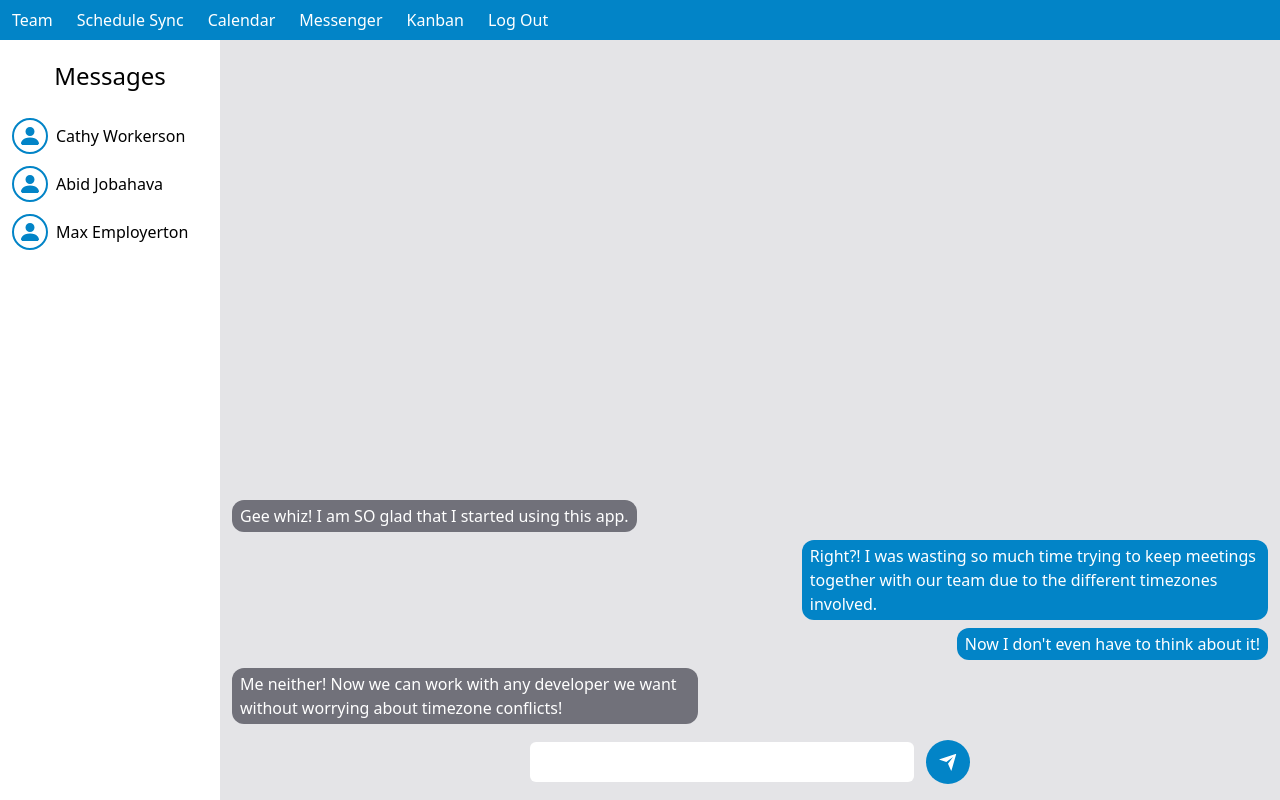
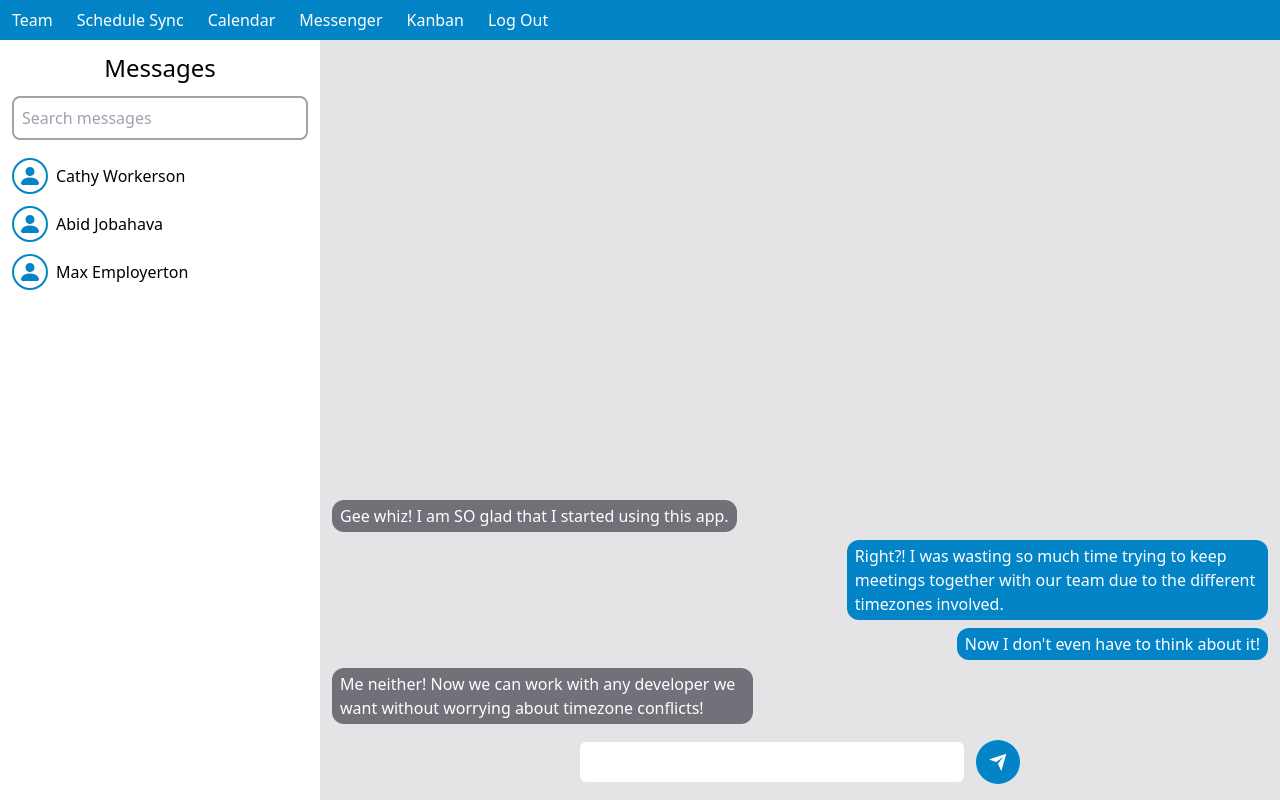
Before and after one commit to ploymahloy/async-team-mgr, a React (Create React App) app: page / in a window 1280 px wide. Built offline with nearby package versions, Linux system fonts and the light colour scheme; the HTML template or start-up script is replaced by a standard one.

Commit message:
message send functionality restored, form event types added

```diff
--- a/src/components/Messenger.tsx
+++ b/src/components/Messenger.tsx
@@ -1,4 +1,10 @@
-import { ChangeEvent, useState } from 'react';
+import {
+  ChangeEvent,
+  FormEvent,
+  MouseEvent,
+  useRef,
+  useState
+} from 'react';
 
 import { BsFillPersonFill } from 'react-icons/bs';
 import { RiSendPlaneFill } from 'react-icons/ri';
@@ -42,20 +48,38 @@ const fakeMessages: MessagesType[] = [
 
 export default function Messenger() {
   const [messages, setMessages] = useState(fakeMessages);
-  const [textareaheight, setTextareaHeight] = useState(1);
+  const [textareaHeight, setTextareaHeight] = useState(1);
   const [draft, setDraft] = useState('');
 
-  const handleContentChange = (e: ChangeEvent<HTMLInputElement>) => {
+  const searchRef = useRef<HTMLInputElement>(null);
+
+  const handleInput = () => {
+    if (searchRef.current) {
+      let lowerCaseArray = threads.map(str => str.toLowerCase());
+      let searchStr = searchRef.current.value.toLowerCase();
+      let threadsSearched = [];
+
+      for (let i = 0; i < lowerCaseArray.length; i++) {
+        if (lowerCaseArray[i].includes(searchStr)) {
+          threadsSearched.push(lowerCaseArray[i]);
+        }
+      }
+
+      console.log("Search results: ", threadsSearched);
+    }
+  };
+
+  const handleContentChange = (e: ChangeEvent<HTMLTextAreaElement>) => {
     if (e.target.value) { setDraft(e.target.value) };
 
     const height = e.target.scrollHeight;
     const rowHeight = 25;
-    const trows = Math.ceil(height / rowHeight) - 1;
+    const trows = Math.ceil(height / rowHeight) - 1      ;
 
-    if (trows && textareaheight) { setTextareaHeight(trows) };
+    if (trows && textareaHeight) { setTextareaHeight(trows) };
   };
 
-  const handleButtonClick = (e: MouseEvent) => {
+  const handleButtonClick = (e: MouseEvent<HTMLButtonElement>) => {
     e.preventDefault();
 
     if (draft !== '') {
@@ -68,20 +92,29 @@ export default function Messenger() {
 
       setMessages((prev) => {
         return [...prev, newMessage]
-      });
+      })
+
+      setDraft('');
+      setTextareaHeight(1);
     }
-
-    setDraft('');
-    setTextareaHeight(1);
   }
 
   return (
     <div className="box-border flex h-[calc(100vh-40px)]">
-      <div className="min-w-[220px]">
-        <p className="text-2xl my-5 text-center">Messages</p>
+      <div className="min-w-[320px] flex flex-col">
+
+        <p className="text-2xl mt-3 text-center">Messages</p>
+
+        {/* Search Bar */}
+        <input
+          ref={searchRef}
+          onChange={handleInput}
+          placeholder="Search messages"
+          className="m-3 p-2 outline-2 outline-neutral-400 border-2 border-neutral-400 rounded-lg"
+        />
 
         {/* Open Threads */}
-        <ul>
+        <ul className='w-full'>
           {threads.map((name, index) => {
             return (
               <button key={index} className='flex items-center w-full pl-3 hover:bg-zinc-200'>
@@ -119,24 +152,26 @@ export default function Messenger() {
             );
           })}
         </div>
-        <div className="flex justify-center items-center mb-1 p-3 bg-transparent">
+        <form className="flex justify-center items-center mb-1 p-3 bg-transparent">
 
           {/* Compose Message & Send Button */}
           <textarea
-            rows={textareaheight}
-            onInput={() => handleContentChange}
+            rows={textareaHeight}
+            onInput={(e: FormEvent<HTMLTextAreaElement>) => {
+              handleContentChange(e as ChangeEvent<HTMLTextAreaElement>)
+            }}
             value={draft}
             className="w-[30vw] max-w-xl mr-3 p-2 bg-white rounded-md outline-none resize-none"
           />
           <button
             type='submit'
-            onClick={() => handleButtonClick}
+            onClick={(e) => handleButtonClick(e)}
             className='inline-block h-11 bg-sky-600 active:bg-sky-500 rounded-full p-3'
           >
             <RiSendPlaneFill className='text-xl text-white' />
           </button>
 
-        </div>
+        </form>
       </div>
     </div>
   )
```
